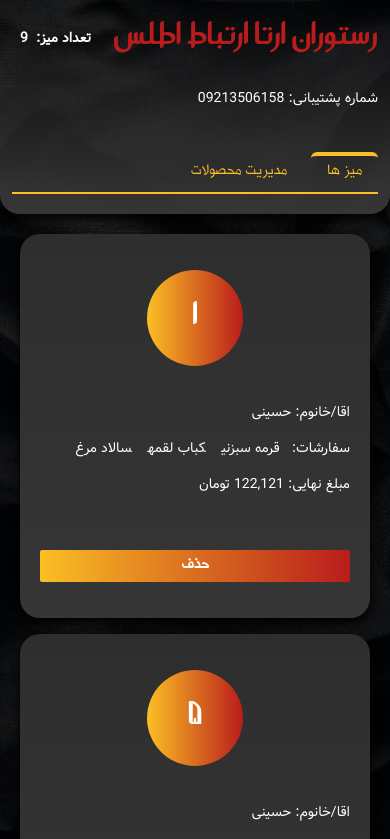
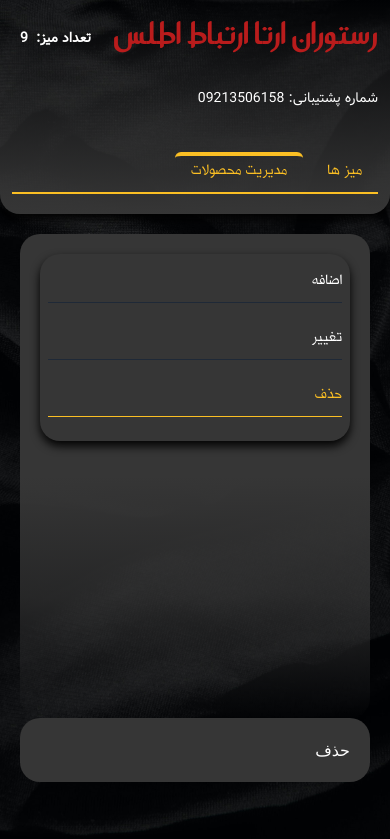
Before and after one commit to armin-bkh/restaurant-hamrah, a React (Create React App) app: page /manage/manage-products/remove-product in a window 390 px wide. Before the commit this address led to /manage/manage-tables. Shown: the top 839 px of the page. Built offline with nearby package versions, Linux system fonts and the light colour scheme; data requests are answered from the project's data file.

Commit message:
handle responsive manage products page

```diff
--- a/src/Components/ManageProducts/ManageProducts.jsx
+++ b/src/Components/ManageProducts/ManageProducts.jsx
@@ -1,22 +1,36 @@
-import { Route } from 'react-router-dom';
-import ManageProductsNavigation from '../ManageProductsNavigation/ManageProductsNaviagtion';
-import ManageAddProduct from '../ManageAddProduct/ManageAddProduct';
-import ManageRemoveProduct from '../ManageRemoveProduct/ManageRemoveProduct';
-import ManageEditProduct from '../ManageEditProduct/ManageEditProduct';
+import { Route } from "react-router-dom";
+import ManageProductsNavigation from "../ManageProductsNavigation/ManageProductsNaviagtion";
+import ManageAddProduct from "../ManageAddProduct/ManageAddProduct";
+import ManageRemoveProduct from "../ManageRemoveProduct/ManageRemoveProduct";
+import ManageEditProduct from "../ManageEditProduct/ManageEditProduct";
+import styles from './ManageProducts.module.scss';
 
 const ManageProducts = () => {
   return (
     <>
-        <section className={`flex min-h-screen flex-row flex-wrap p-5`}>
+      <section
+        className={`grid gap-x-3 grid-col-1 md:grid-cols-3 lg:grid-cols-4 min-h-screen md:flex-row flex-wrap p-5`}
+      >
         <ManageProductsNavigation />
-            <main className={`flex-grow-1`}>
-                <Route path="/manage/manage-products/add-product" component={ManageAddProduct} />
-                <Route path="/manage/manage-products/edit-product" component={ManageEditProduct} />
-                <Route path="/manage/manage-products/remove-product" component={ManageRemoveProduct} />
+        <main className={`md:col-span-2 lg:col-span-3`}>
+          <section className={`p-5 ${styles.manageProductsContianer}`}>
+            <Route
+              path="/manage/manage-products/add-product"
+              component={ManageAddProduct}
+            />
+            <Route
+              path="/manage/manage-products/edit-product"
+              component={ManageEditProduct}
+            />
+            <Route
+              path="/manage/manage-products/remove-product"
+              component={ManageRemoveProduct}
+            />
+          </section>
         </main>
       </section>
     </>
   );
-}
+};
 
 export default ManageProducts;
--- /dev/null
+++ b/src/Components/ManageProducts/ManageProducts.module.scss
@@ -0,0 +1,4 @@
+.manageProductsContianer{
+    background: rgba(#363636, 1);
+    border-radius: 20px;
+}
--- a/src/Components/ManageProductsNavigation/ManageProductsNaviagtion.jsx
+++ b/src/Components/ManageProductsNavigation/ManageProductsNaviagtion.jsx
@@ -10,14 +10,14 @@ const links = [
 
 const ManageProductsNavigation = () => {
   return (
-    <aside className={`w-1/5 p-5 ${styles.productsNavigation}`}>
+    <aside className={`p-5 ANoor ${styles.productsNavigation}`}>
       <nav className={`sticky top-4`}>
         <ul className={`p-2 ${styles.navConitaner}`}>
           {links.map((link) => (
             <li key={link.to} className={`mb-4 w-full`}>
               <NavLink
-                className={`text-white w-full block py-2 border-b border-gray-800`}
-                activeClassName={`border-yellow-400`}
+                className={`text-white w-full block py-2 border-b border-gray-800 hover:text-yellow-400`}
+                activeClassName={`border-yellow-400 text-yellow-400`}
                 to={link.to}
               >
                 {link.title}
--- a/src/Pages/ManagePage.jsx
+++ b/src/Pages/ManagePage.jsx
@@ -5,10 +5,6 @@ import ManageTable from "../Components/ManageTables/manageTables";
 import ManageLayout from "../Layouts/ManageLayout";
 
 const ManagePage = ({history}) => {
-
-    useEffect(()=>{
-        history.push("/manage/manage-tables")
-    }, [])
 
     return (
         <ManageLayout>
```
Lines whose indentation alone changed are shown as unchanged.
